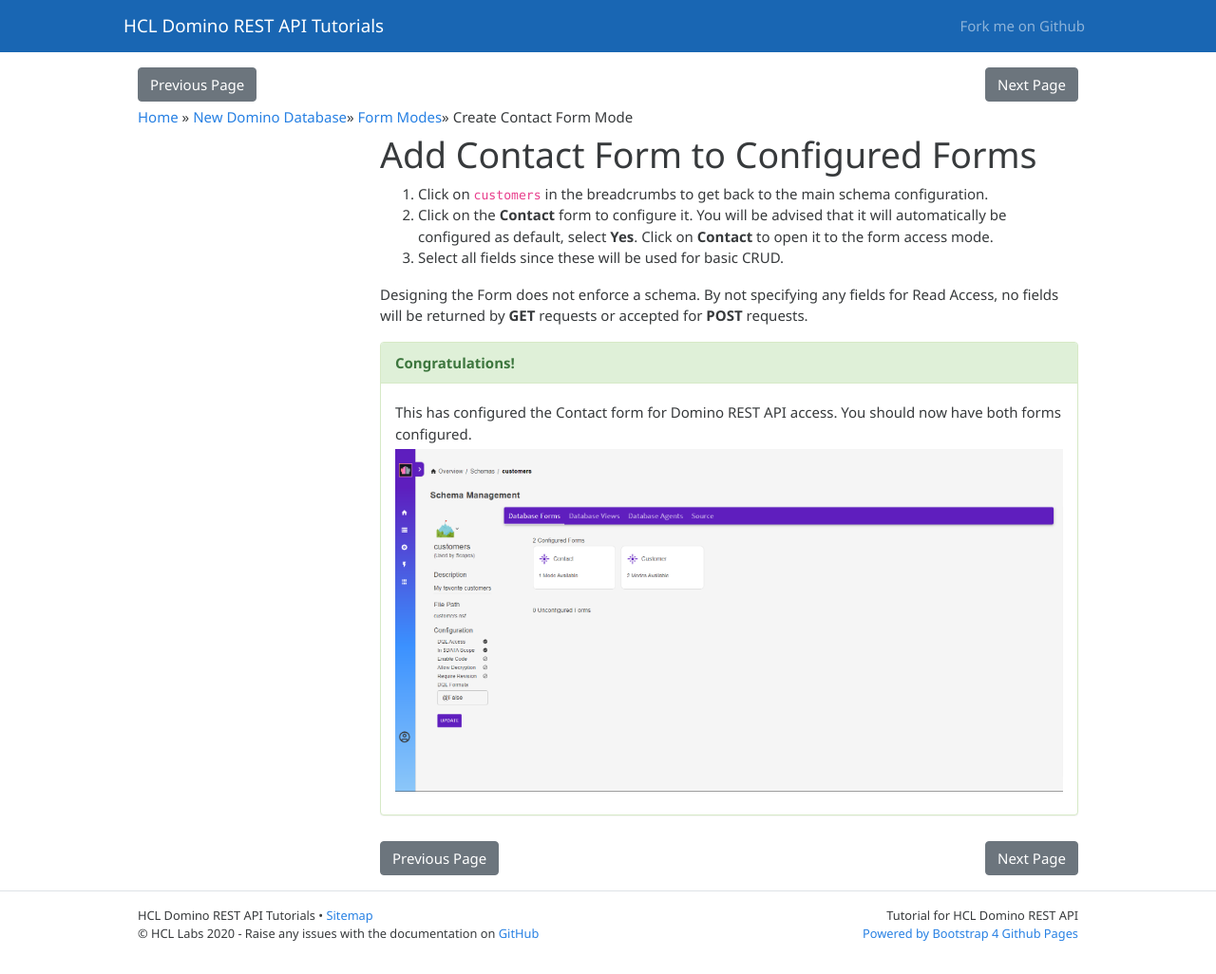
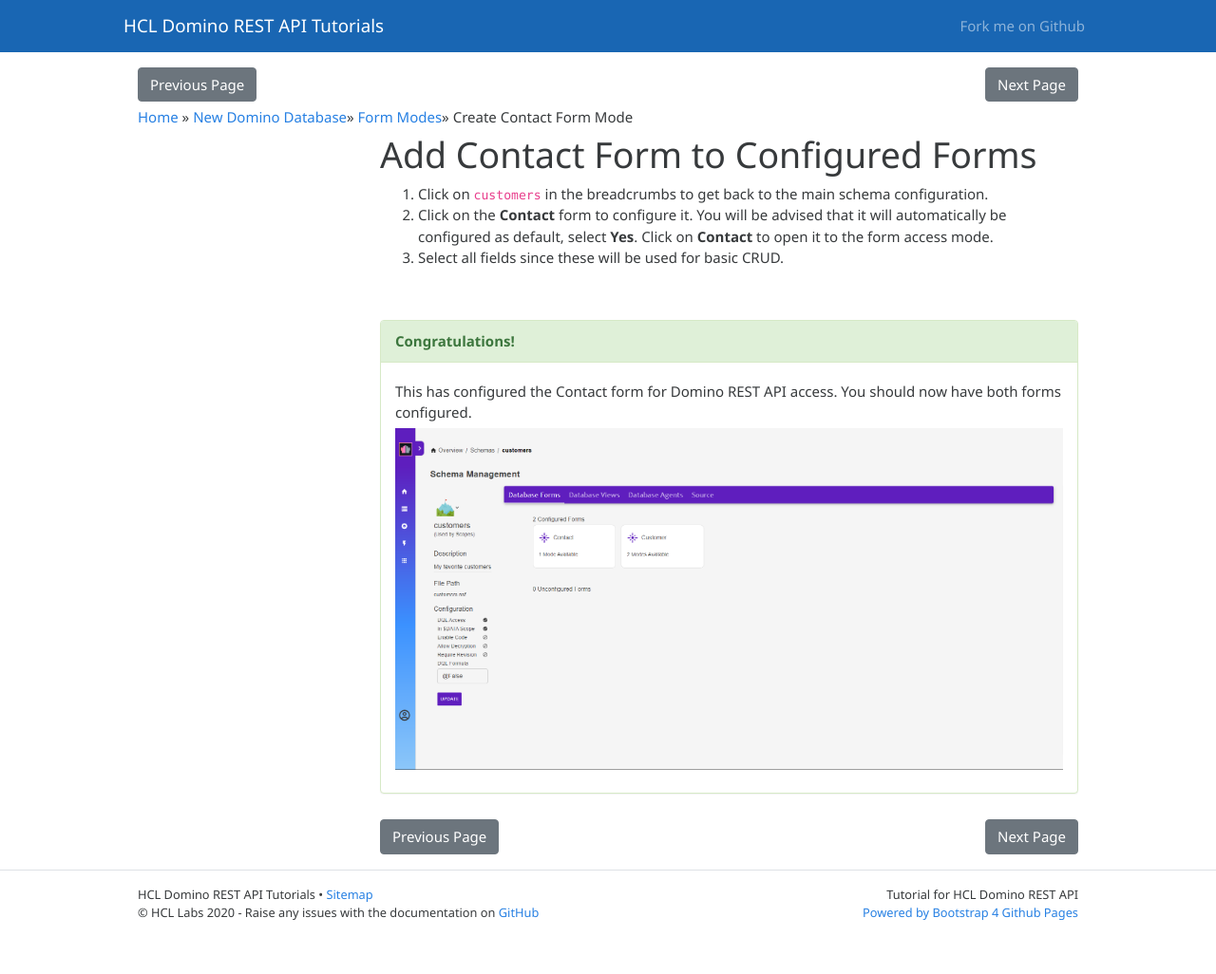
Before and after one commit to HCL-TECH-SOFTWARE/domino-keep-tutorials, a Jekyll site: the page built from pages/domino-new/formModes/contact.md, in a window 1280 px wide. Shown: the whole page at 95% size. Built offline with Jekyll 4.4.1, drawn with Linux system fonts in a browser that asks for light colours; after the commit the page ends 1003 px from its top, so only the background shows below that.

Commit message:
Remove confusing line in form modes-contact

```diff
--- a/pages/domino-new/formModes/contact.md
+++ b/pages/domino-new/formModes/contact.md
@@ -18,7 +18,7 @@
 2. Click on the **Contact** form to configure it. You will be advised that it will automatically be configured as default, select **Yes**. Click on **Contact** to open it to the form access mode.
 3. Select all fields since these will be used for basic CRUD.
 
-Designing the Form does not enforce a schema. By not specifying any fields for Read Access, no fields will be returned by **GET** requests or accepted for **POST** requests.<br/>
+<br/>
 
 <div class="panel panel-success">
 **Congratulations!**
```
